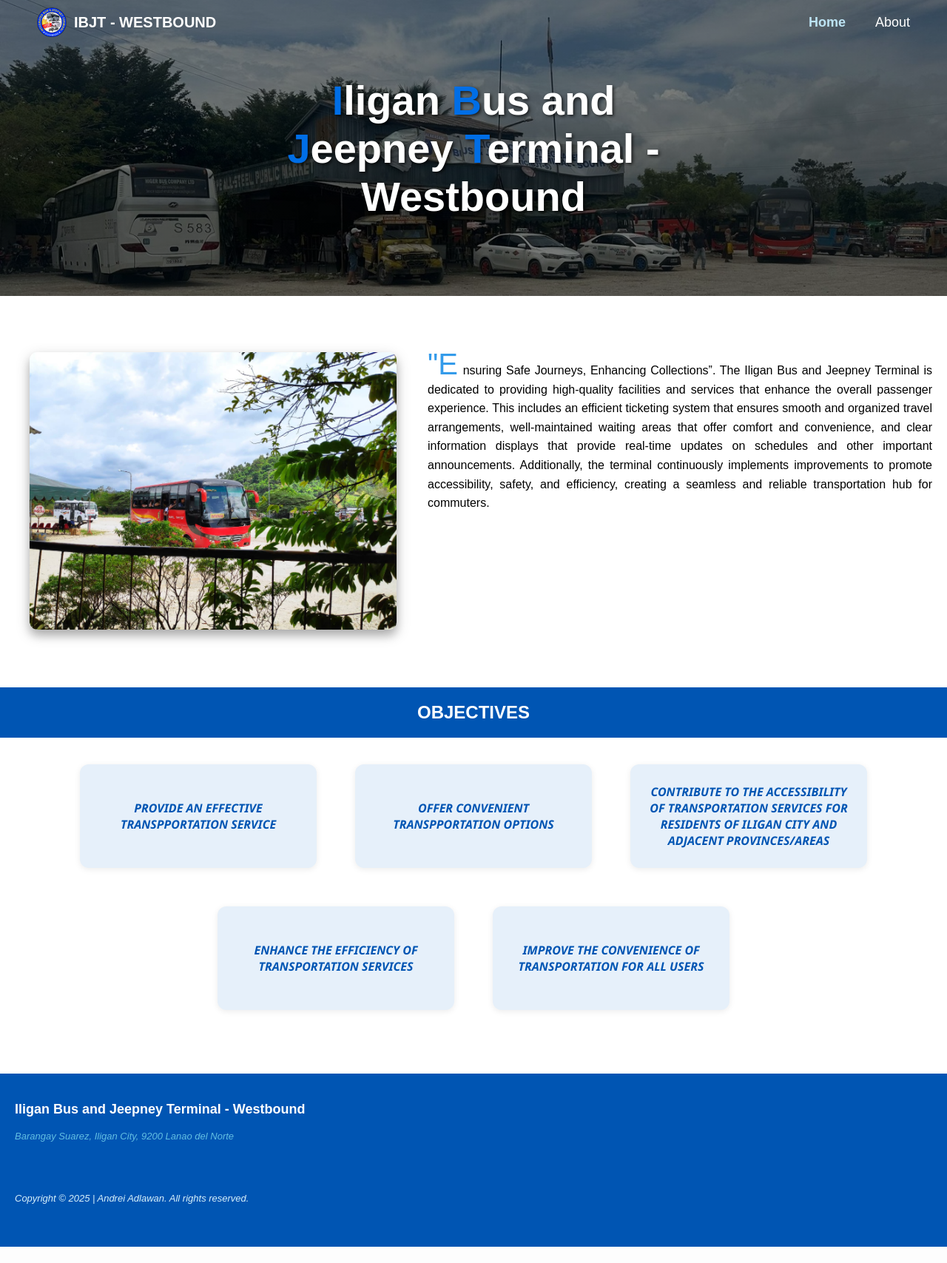
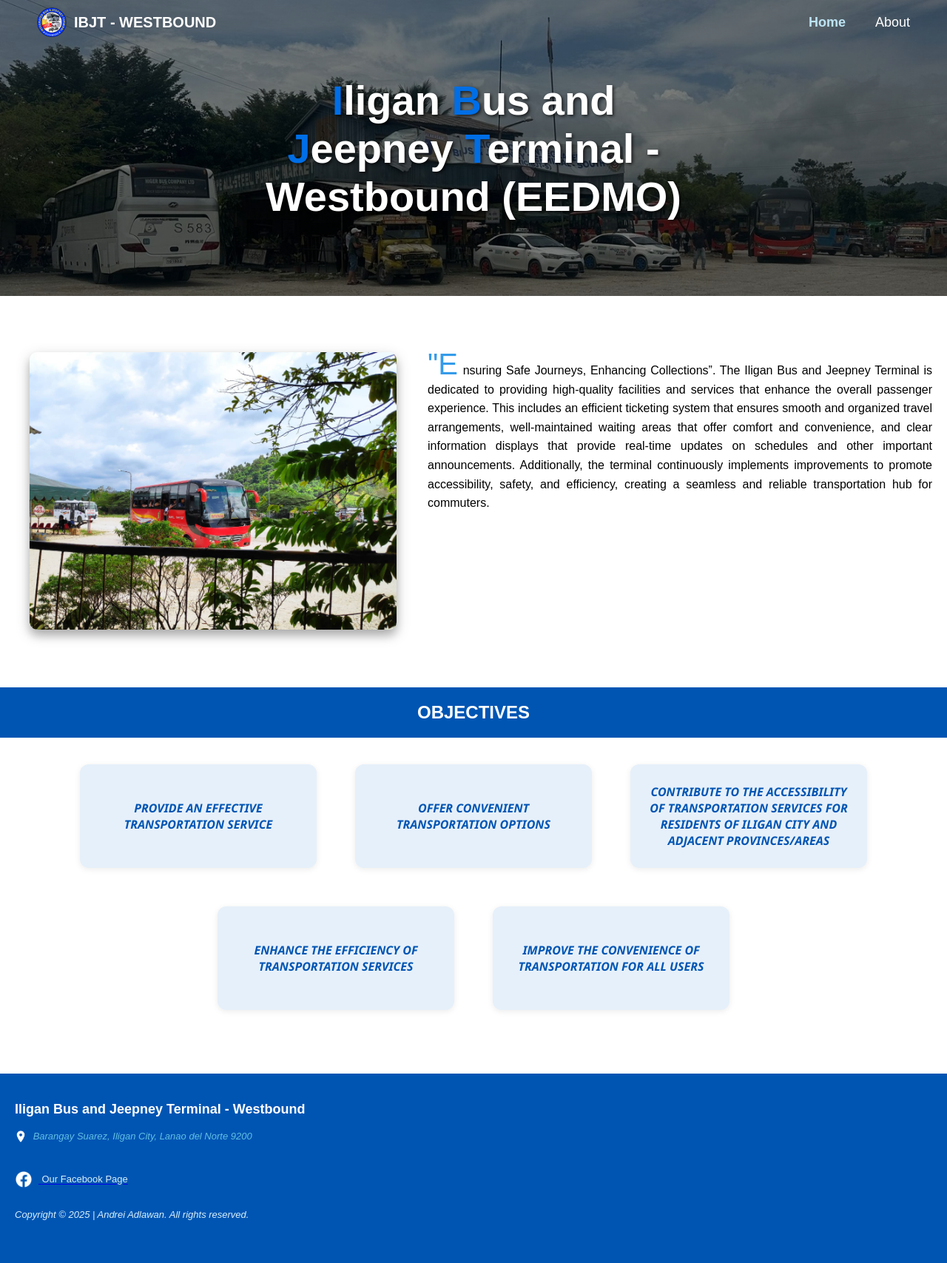
Before and after one commit to Andraannn/ibjt-west, a Flask app: page / in a window 1280 px wide. Shown: the whole page at 74% size. Before the commit the page ends 1685 px from the top, so only its background shows below. Run offline with Flask 3, Linux system fonts and the light colour scheme.

Commit message:
modified footer

```diff
--- a/templates/index.html
+++ b/templates/index.html
@@ -29,7 +29,7 @@
     <!-- Hero Section with background image -->
     <section class="hero">
         <div class="hero-text">
-            <h1><span style="color: #006ee6;">I</span>ligan <span style="color: #006ee6;">B</span>us and <span style="color: #006ee6;">J</span>eepney <span style="color: #006ee6;">T</span>erminal - Westbound</h1>
+            <h1><span style="color: #006ee6;">I</span>ligan <span style="color: #006ee6;">B</span>us and <span style="color: #006ee6;">J</span>eepney <span style="color: #006ee6;">T</span>erminal - Westbound (EEDMO)</h1>
         </div>
     </section>
 
@@ -56,7 +56,7 @@
             <li class="flip-card">
                 <div class="flip-card-inner">
                     <div class="flip-card-front">
-                        PROVIDE AN EFFECTIVE TRANSPPORTATION SERVICE
+                        PROVIDE AN EFFECTIVE TRANSPORTATION SERVICE
                     </div>
                     <div class="flip-card-back">
                         Ensuring reliable and timely travel for all passengers.
@@ -66,7 +66,7 @@
             <li class="flip-card">
                 <div class="flip-card-inner">
                     <div class="flip-card-front">
-                        OFFER CONVENIENT TRANSPPORTATION OPTIONS
+                        OFFER CONVENIENT TRANSPORTATION OPTIONS
                     </div>
                     <div class="flip-card-back">
                         Multiple routes and schedules for your needs.
@@ -108,9 +108,17 @@
     <br><br><br>
 
     <footer style="background-color: #0055b3; color: white; padding: 20px; padding-right: 20px; text-align: left; clear: both;">
-        <p style="font-size: large;"><b>Iligan Bus and Jeepney Terminal - Westbound</b></p>
-        <p style="font-size: small; color: #62bfe3; padding-bottom: 25px;"><i>Barangay Suarez, Iligan City, 9200 Lanao del Norte</i></p>        <br>
-        <p style="font-size: small; color: #d7f1fb; padding-bottom: 25px;"><i>Copyright &copy; 2025 | Andrei Adlawan. All rights reserved.</i></p>
+      <p style="font-size: large;"><b>Iligan Bus and Jeepney Terminal - Westbound</b></p>
+      <p style="font-size: small; color: #62bfe3; padding-bottom: 25px;">
+        <img src="{{ url_for('static', filename='images/location-pin.png') }}" alt="Location" style="width:16px; height:16px; vertical-align:middle; margin-right:5px; filter: brightness(0) invert(1);">
+        <i>Barangay Suarez, Iligan City, Lanao del Norte 9200</i>
+      </p>
+      <a href="https://www.facebook.com/integratedbusjeepneyterminal/" target="_blank" style="display: inline-block; margin-bottom: 15px;">
+        <img src="{{ url_for('static', filename='images/facebook-icon.png') }}" alt="Facebook" style="width:24px; height:24px; vertical-align:middle; margin-right:8px; filter: brightness(0) invert(1);">
+        <span style="color: #d7f1fb; font-size: small;">Our Facebook Page</span>
+      </a>
+      <br>
+      <p style="font-size: small; color: #d7f1fb; padding-bottom: 25px;"><i>Copyright &copy; 2025 | Andrei Adlawan. All rights reserved.</i></p>
     </footer>
 
     <script src="{{ url_for('static', filename='js/script.js') }}"></script>
```
Also changed, not shown: templates/about.html (+16 -7 lines), static/images/facebook-icon.png (added), static/images/location-pin.png (added).
